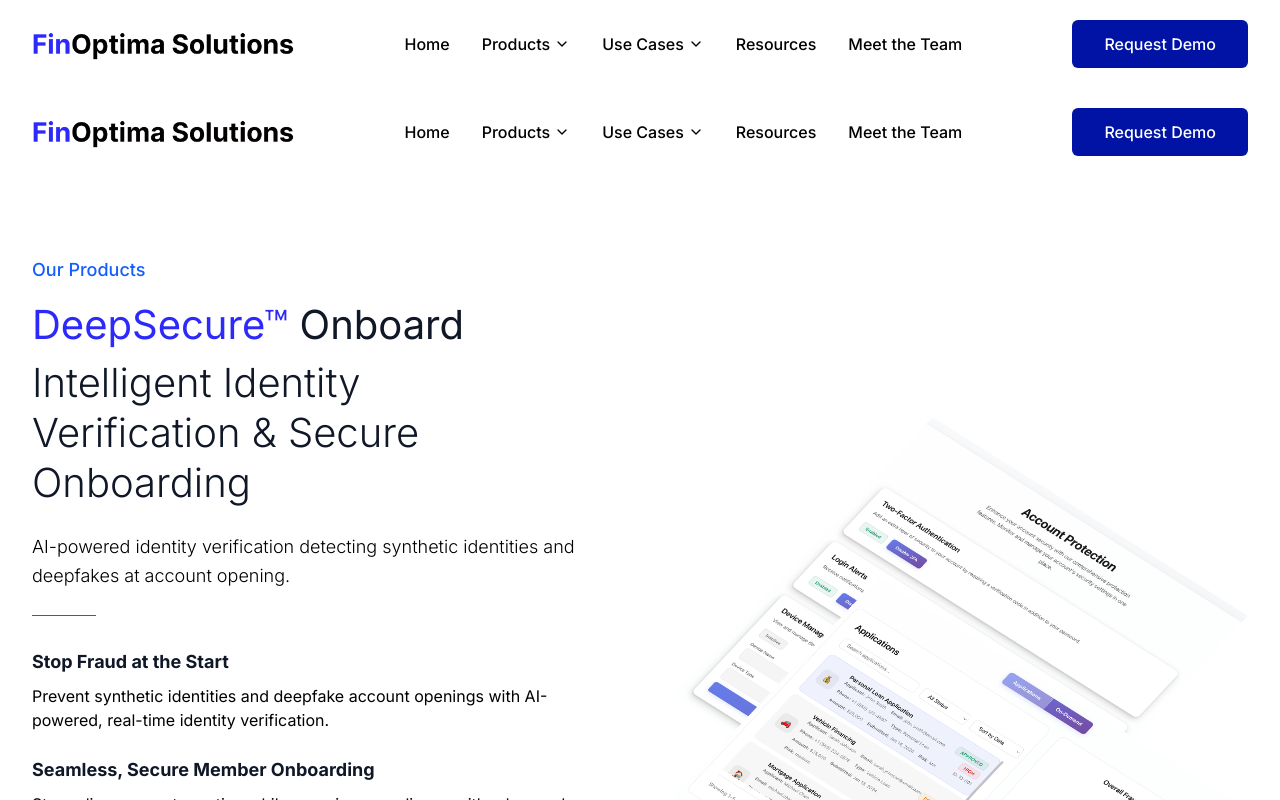
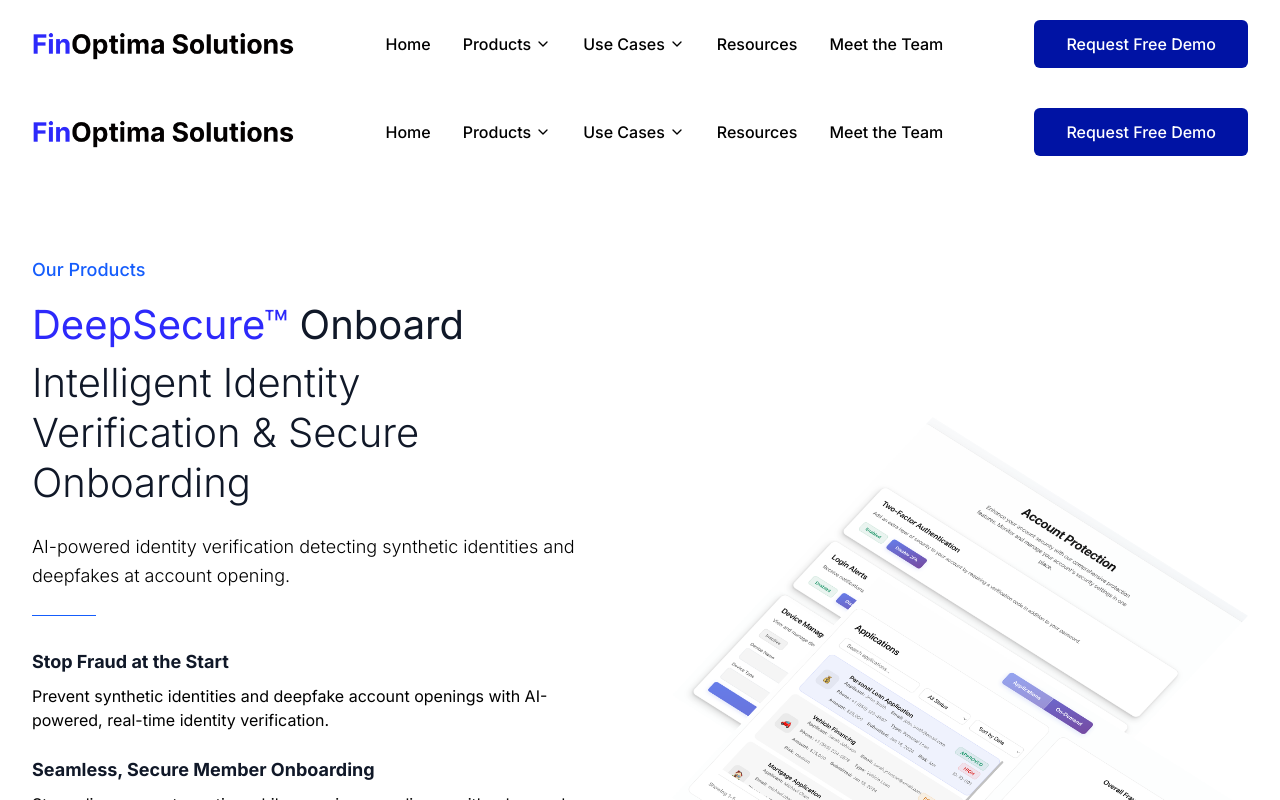
Before and after one commit to weboshi/finoptima, a Next.js app: page /products/onboard in a window 1280 px wide. Shown: the top 800 px of the page. Built offline with nearby package versions, Linux system fonts and the light colour scheme.

Commit message:
Update Navigation.tsx

```diff
--- a/components/ui/Navigation.tsx
+++ b/components/ui/Navigation.tsx
@@ -148,7 +148,7 @@
             href="/#contact"
             className="hidden md:block bg-fin-dark-blue hover:bg-blue-800 text-white px-8 py-3 rounded-md font-medium transition-colors cursor-pointer"
           >
-            Request Demo
+            Request Free Demo
           </Link>
 
           {/* Mobile Menu Button */}
```
